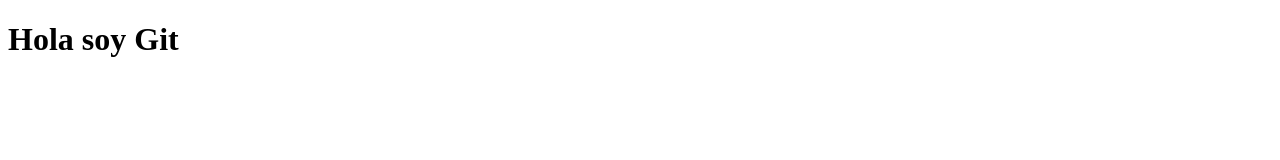
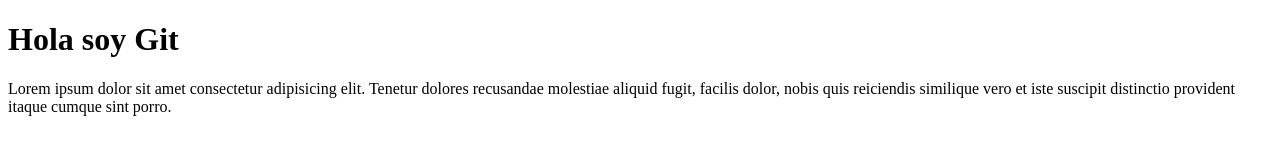
Before and after one commit to esca82/gitprueba, a plain HTML site: page index.html in a window 1280 px wide. Drawn offline with Linux system fonts and the light colour scheme.

Commit message:
modificado html

```diff
--- a/index.html
+++ b/index.html
@@ -8,5 +8,6 @@
 </head>
 <body>
     <h1>Hola soy Git</h1>
+    <p>Lorem ipsum dolor sit amet consectetur adipisicing elit. Tenetur dolores recusandae molestiae aliquid fugit, facilis dolor, nobis quis reiciendis similique vero et iste suscipit distinctio provident itaque cumque sint porro.</p>
 </body>
 </html>
```
